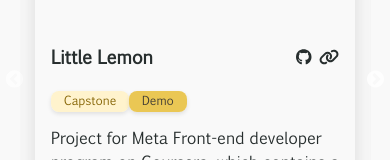
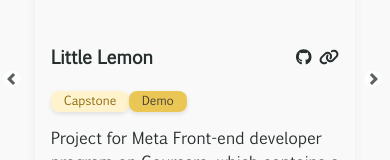
Before and after one commit to monsieurlopez/site_web_2.0, a React (Create React App) app: page / in a window 390 px wide. Shown: the part 526-686 px from the top of the page. Built offline with nearby package versions, Linux system fonts and the light colour scheme; a web font is replaced by a local one.

Commit message:
<feat> change style carrousel arrow

```diff
--- a/src/components/pages/Home/Card.css
+++ b/src/components/pages/Home/Card.css
@@ -8,7 +8,7 @@
   border-radius: 1rem;
   overflow: hidden;
   background-color: #f9f9f9;
-  box-shadow: 0 0 20px #d9d9d9;
+  box-shadow: 0 4px 12px rgba(0, 0, 0, 0.05);
   transition: transform 0.3s ease;
 }
 
--- a/src/components/pages/Home/Portfolio.css
+++ b/src/components/pages/Home/Portfolio.css
@@ -22,6 +22,17 @@
   font-size: 1.75rem;
 }
 
+.slick-prev:before,
+.slick-next:before {
+  background: #272e2e;
+  border-radius: 100%;
+  width: 25px;
+  height: 25px;
+  display: flex;
+  align-items: center;
+  justify-content: center;
+}
+
 @media (max-width: 960px) {
   .portfolio-projects {
     grid-template-columns: 1fr 1fr;
@@ -30,6 +41,17 @@
 
   .portfolio-projects-header {
     grid-column: 1 / 3;
+  }
+
+  .slick-prev:before,
+  .slick-next:before {
+    background: #272e2e;
+    border-radius: 100%;
+    width: 12px;
+    height: 12px;
+    display: flex;
+    align-items: center;
+    justify-content: center;
   }
 }
 
@@ -41,6 +63,17 @@
 
   .portfolio-projects-header {
     grid-column: 1 / 2;
+  }
+
+  .slick-prev:before,
+  .slick-next:before {
+    background: #272e2e;
+    border-radius: 100%;
+    width: 15px;
+    height: 15px;
+    display: flex;
+    align-items: center;
+    justify-content: center;
   }
 
   .slick-slider .slick-next {
--- a/src/components/pages/Home/SectionSkills.css
+++ b/src/components/pages/Home/SectionSkills.css
@@ -6,7 +6,7 @@
   border: 1px solid #ddd;
   border-radius: 0.5rem;
   padding: 1rem;
-  box-shadow: 0 0 20px #d9d9d9;
+  box-shadow: 0 4px 12px rgba(0, 0, 0, 0.05);
   text-align: center;
 }
 
```
